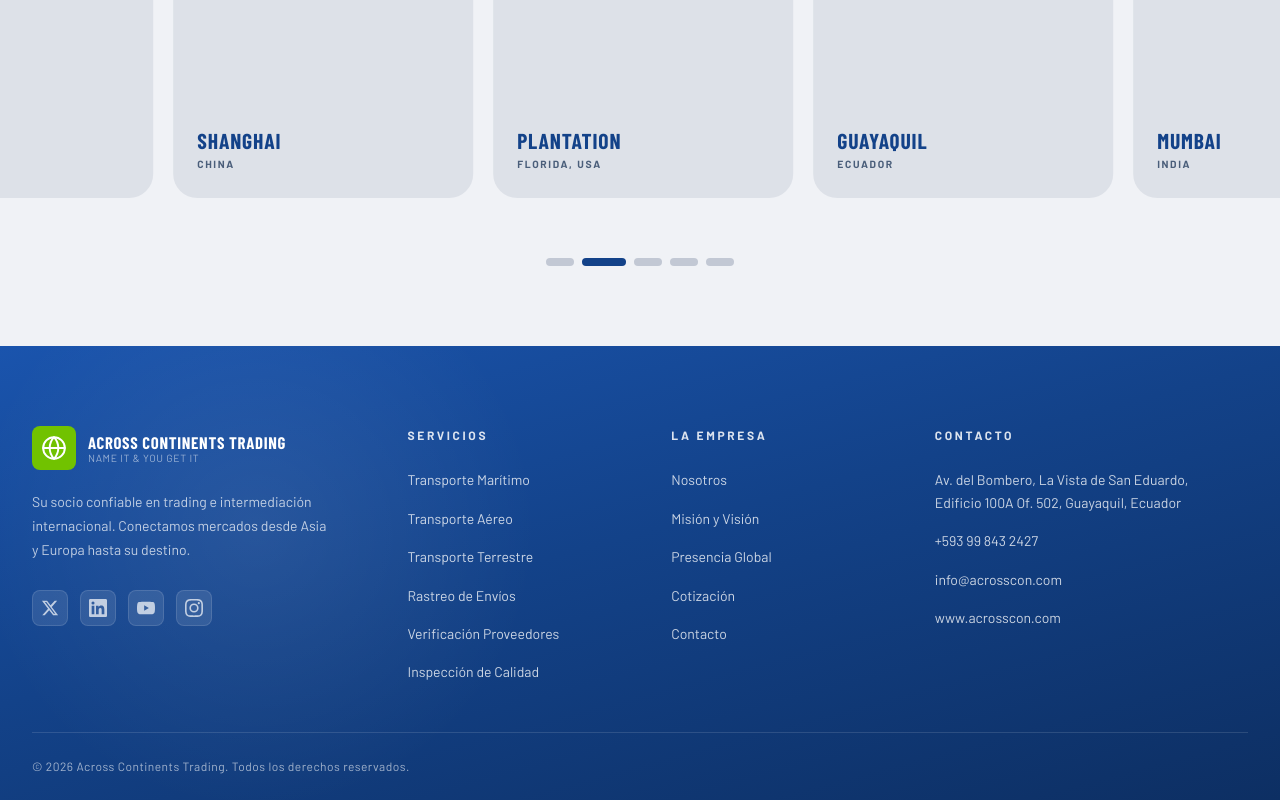
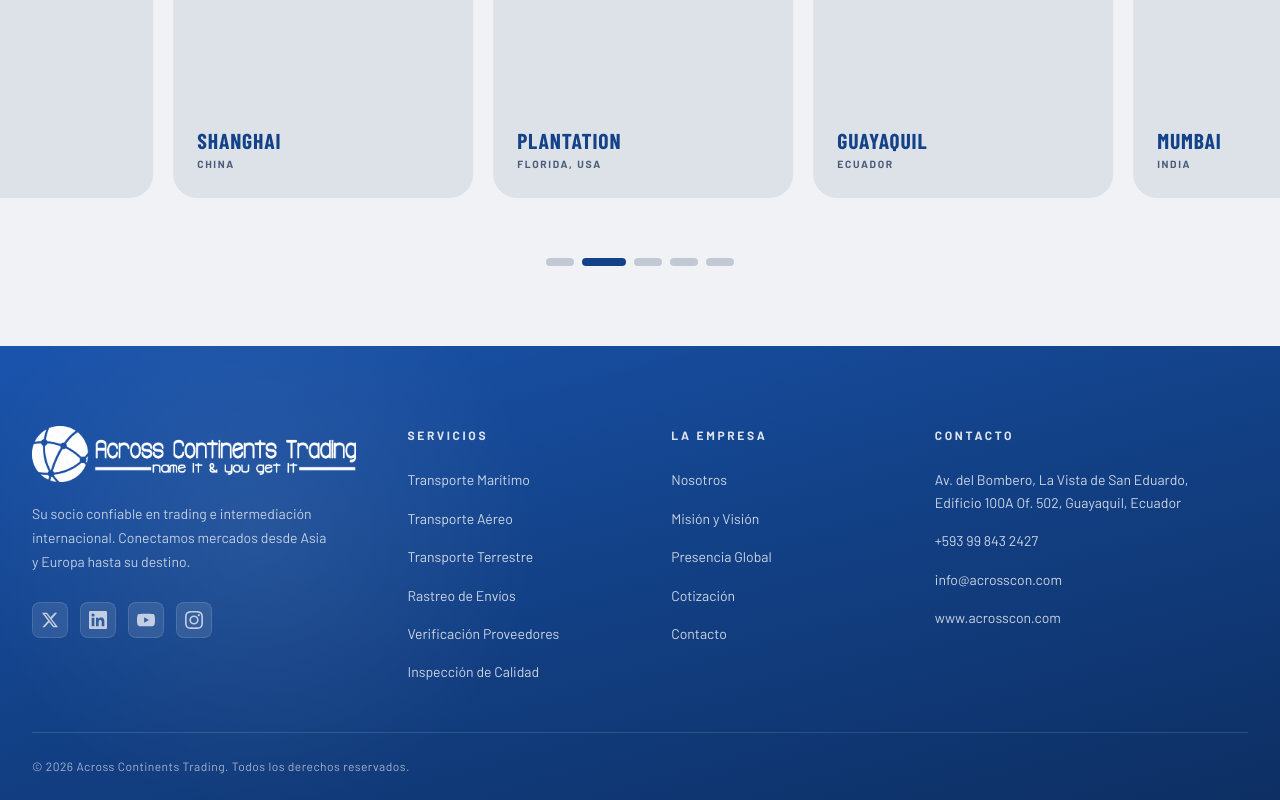
Before and after one commit to Chrisnewgear/AcrossWebSite, a React (Vite) app: page / in a window 1280 px wide. Shown: the part 3804-4604 px from the top of the page. Built offline with nearby package versions, Linux system fonts and the light colour scheme; a web font is replaced by a local one.

Commit message:
Real logo added to the footer

```diff
--- a/src/components/Footer/index.jsx
+++ b/src/components/Footer/index.jsx
@@ -1,6 +1,7 @@
 import { Link } from "react-router-dom";
 import Icon from "../Icon";
 import { useI18n } from "../../i18n/LanguageContext";
+import logo from "../../assets/logo.png";
 import s from "./styles.module.scss";
 
 // Routes are index-aligned with t.footer.services / t.footer.company
@@ -24,11 +25,7 @@ export default function Footer() {
           {/* Brand */}
           <div className={s.brand}>
             <Link to="/" className={s.logo}>
-              <div className={s["logo-icon"]}><Icon name="globe" size={26} strokeWidth={1.8} /></div>
-              <div className={s["logo-text"]}>
-                <span className={s["logo-name"]}>Across Continents Trading</span>
-                <span className={s["logo-tagline"]}>name it &amp; you get it</span>
-              </div>
+              <img src={logo} alt="Across Continents Trading" className={s["logo-img"]} />
             </Link>
             <p className={s["brand-desc"]}>{t.footer.brandDesc}</p>
             <div className={s.socials}>
--- a/src/components/Footer/styles.module.scss
+++ b/src/components/Footer/styles.module.scss
@@ -53,43 +53,17 @@
 }
 
 .logo {
-  display: flex;
+  display: inline-flex;
   align-items: center;
-  gap: $space-3;
 }
 
-.logo-icon {
-  width: 44px;
-  height: 44px;
-  background: $color-green;
-  border-radius: $radius-md;
-  display: flex;
-  align-items: center;
-  justify-content: center;
-  color: $color-white;
-  flex-shrink: 0;
-}
-
-.logo-text {
-  display: flex;
-  flex-direction: column;
-  line-height: 1.2;
-}
-
-.logo-name {
-  font-family: $font-display;
-  font-size: 1.05rem;
-  font-weight: 800;
-  color: $color-white;
-  text-transform: uppercase;
-  letter-spacing: 0.04em;
-}
-
-.logo-tagline {
-  font-size: 0.65rem;
-  color: rgba(255,255,255,0.55);
-  letter-spacing: 0.06em;
-  text-transform: uppercase;
+.logo-img {
+  height: 56px;
+  width: auto;
+  max-width: 100%;
+  display: block;
+  // logo.png is navy on transparent; render it white for the blue footer
+  filter: brightness(0) invert(1);
 }
 
 .brand-desc {
```
